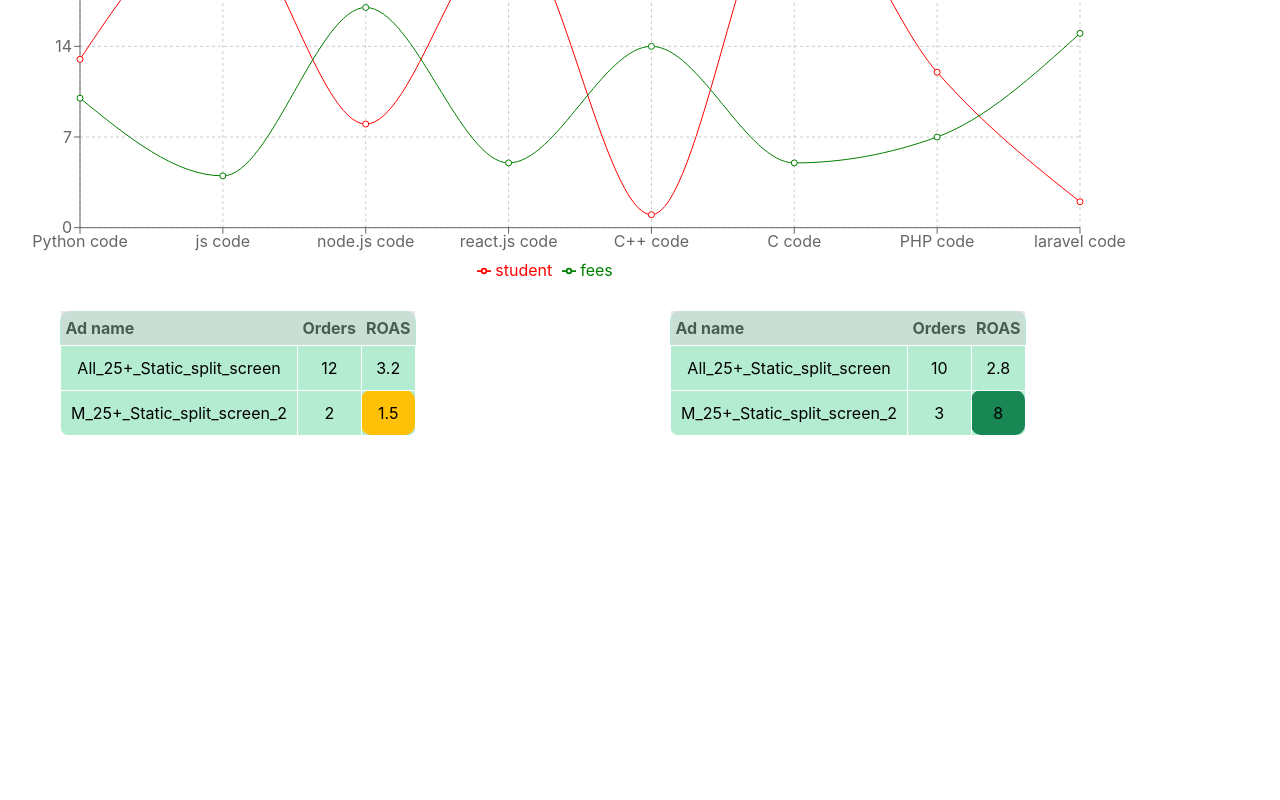
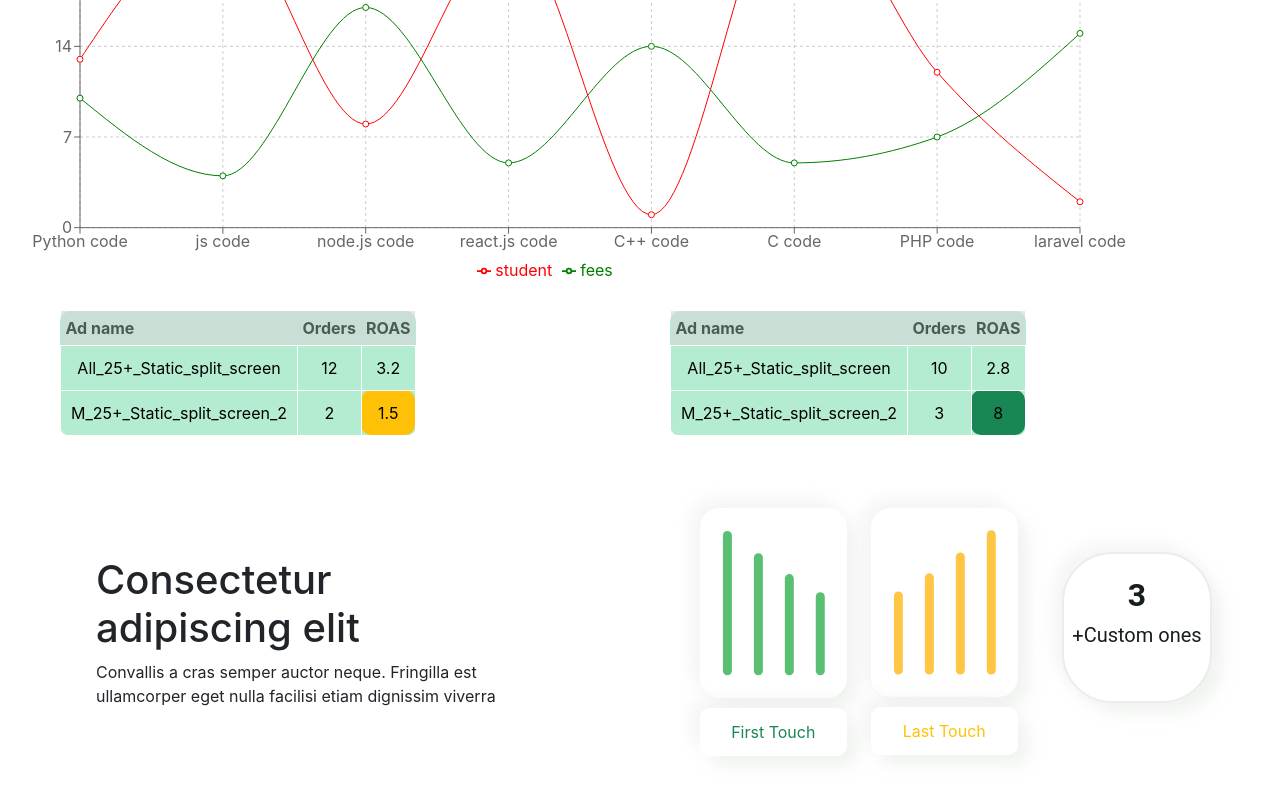
Before and after one commit to FakrulSwe/ipsum, a React (Create React App) app: page / in a window 1280 px wide. Shown: the part 3404-4204 px from the top of the page. Before the commit the page ends 3864 px from the top, so only its background shows below. Built offline with nearby package versions, Linux system fonts and the light colour scheme.

Commit message:
Added Touch file

```diff
--- a/src/App.js
+++ b/src/App.js
@@ -3,6 +3,7 @@ import Banner from "./components/Banner/Banner";
 import Card from "./components/Card/Card";
 import Header from "./components/Header/Header";
 import Table1 from "./components/Table/Table1";
+import Touch from "./components/Touch/Touch";
 import TrakingSheet from "./components/TrakingSheet/TrakingSheet";
 import TryOut from "./components/TryOut/TryOut";
 
@@ -16,6 +17,7 @@ function App() {
       <Card></Card>
       <TrakingSheet></TrakingSheet>
       <AmChart></AmChart>
+      <Touch></Touch>
 
 
     </div>
--- a/src/components/Touch/Touch.css
+++ b/src/components/Touch/Touch.css
@@ -0,0 +1,31 @@
+.FTouch{
+    border-radius: 20px;
+    border: 2px solid rgba(255, 255, 255, 0.20);
+    background: #FFF;
+    box-shadow: -9px -9px 16px 0px rgba(238, 238, 238, 0.60), 10px 10px 17px 0px rgba(193, 208, 195, 0.26);
+    padding: 20px;
+
+}
+.pText{
+    border-radius: 10px;
+    border: 2px solid rgba(255, 255, 255, 0.20);
+    background: #FFF;
+    box-shadow: -9px -9px 16px 0px rgba(238, 238, 238, 0.60), 10px 10px 17px 0px rgba(193, 208, 195, 0.26);
+    padding: 10px;
+    text-align: center;
+    margin-top: 10px;
+}
+.custom{
+    text-align: center;
+    color: var(--text, #181F1B);
+    font-family: Roboto;
+    font-style: normal;
+    line-height: 35px;
+    width: 150.481px;
+    height: 150.924px;
+    border-radius: 50px;
+    border: 2px solid rgba(165, 162, 162, 0.2);
+    box-shadow: -9px -9px 16px 0px rgba(238, 238, 238, 0.60), 10px 10px 17px 0px rgba(193, 208, 195, 0.26);
+    margin: 20px;
+
+}
--- a/src/components/Touch/Touch.jsx
+++ b/src/components/Touch/Touch.jsx
@@ -0,0 +1,50 @@
+import React from 'react';
+import './Touch.css';
+
+const Touch = () => {
+    return (
+        <div>
+            <div className="carousel-inner">
+              <div className="carousel-item active">
+                <div className="row">
+                    <div className="col-12 col-md-6 d-flex justify-content-center align-items-center">
+                        <div className='p-5 m-5'>
+                            <h1 className="fs-1 text">Consectetur adipiscing elit</h1>
+                        <p>Convallis a cras semper auctor neque. Fringilla est ullamcorper eget nulla facilisi etiam dignissim viverra</p>
+                        </div>
+                    </div>
+                    <div className="col-12 col-md-6 d-flex justify-content-center align-items-center gap-4">
+                        <div>
+                            <div className='FTouch'>
+                                <svg xmlns="http://www.w3.org/2000/svg" width="103" height="146" viewBox="0 0 103 146" fill="none">
+                                <line x1="5.41605" y1="5.38965" x2="5.41604" y2="140.735" stroke="#58BF73" stroke-width="9" stroke-linecap="round"/>
+                                <line x1="36.3713" y1="27.6484" x2="36.3713" y2="140.735" stroke="#58BF73" stroke-width="9" stroke-linecap="round"/>
+                                <line x1="67.3263" y1="48.5586" x2="67.3263" y2="140.735" stroke="#58BF73" stroke-width="9" stroke-linecap="round"/>
+                                <line x1="98.2816" y1="66.77" x2="98.2816" y2="140.735" stroke="#58BF73" stroke-width="9" stroke-linecap="round"/>
+                                </svg>
+                            </div>
+                            <p className='pText text-success'>First Touch</p>
+                        </div>
+                        <div>
+                            <div className='FTouch'>
+                            <svg xmlns="http://www.w3.org/2000/svg" width="103" height="145" viewBox="0 0 103 145" fill="none">
+                            <line x1="4.5" y1="-4.5" x2="139.845" y2="-4.5" transform="matrix(5.06067e-08 1 1 -3.77556e-08 102.789 0.174805)" stroke="#FFC646" stroke-width="9" stroke-linecap="round"/>
+                            <line x1="4.5" y1="-4.5" x2="117.586" y2="-4.5" transform="matrix(-4.77629e-08 1 1 4.00036e-08 71.834 22.4336)" stroke="#FFC646" stroke-width="9" stroke-linecap="round"/>
+                            <line x1="4.5" y1="-4.5" x2="96.6764" y2="-4.5" transform="matrix(-4.77629e-08 1 1 4.00036e-08 40.8788 43.3438)" stroke="#FFC646" stroke-width="9" stroke-linecap="round"/>
+                            <line x1="4.5" y1="-4.5" x2="78.4647" y2="-4.5" transform="matrix(-4.77629e-08 1 1 4.00036e-08 9.92355 61.5557)" stroke="#FFC646" stroke-width="9" stroke-linecap="round"/>
+                            </svg>
+                            </div>
+                            <p className='pText text-warning'>Last Touch</p>
+                        </div>
+                        <div className='pb-4'>
+                        <p className='custom pt-4'><span className='fs-2 text fw-bold'>3 <br/></span><span className='fs-5 text'>+Custom ones</span></p>
+                        </div>
+                    </div>
+                </div>
+            </div>
+        </div>
+        </div>
+    );
+};
+
+export default Touch;
```
